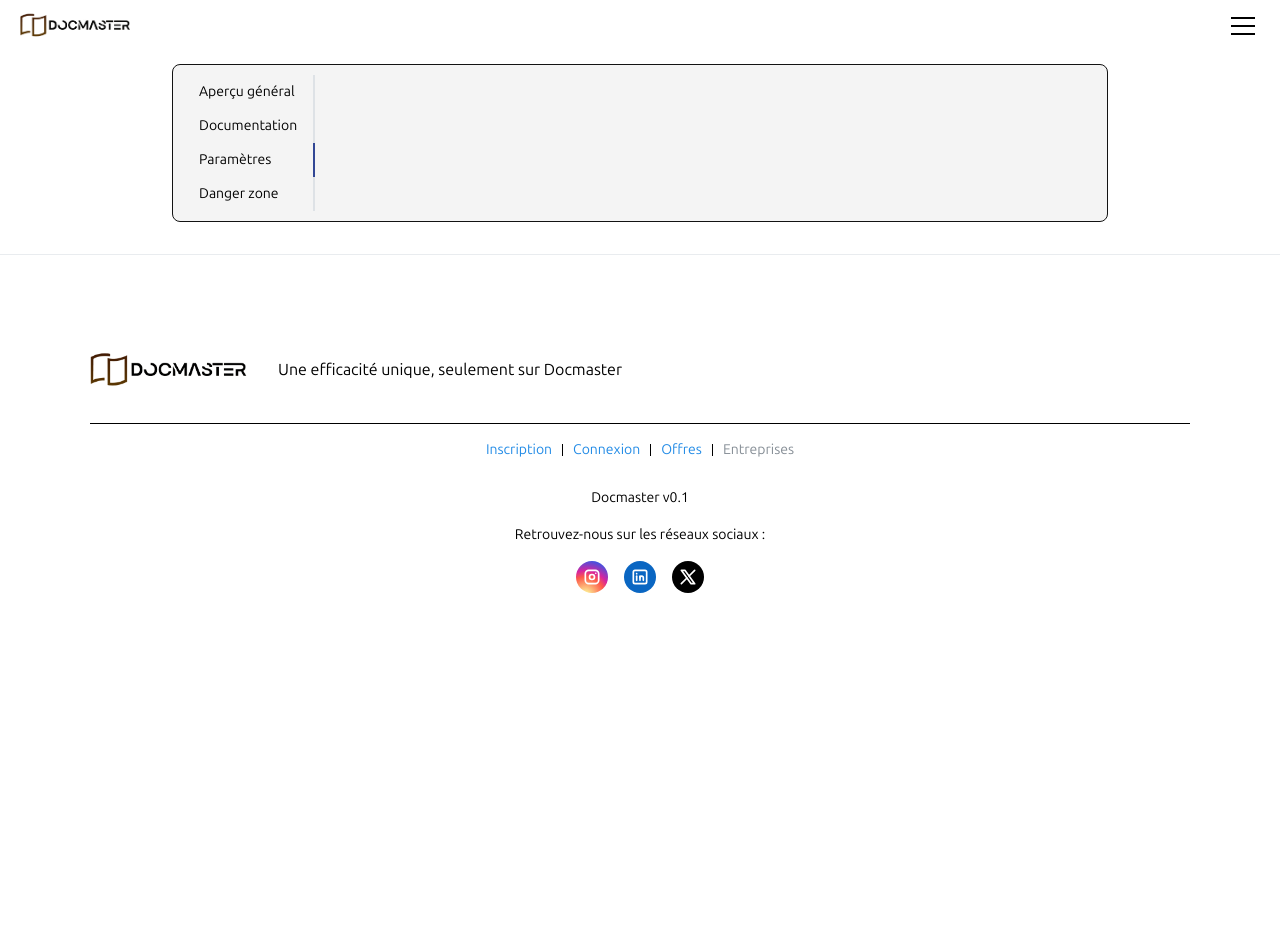
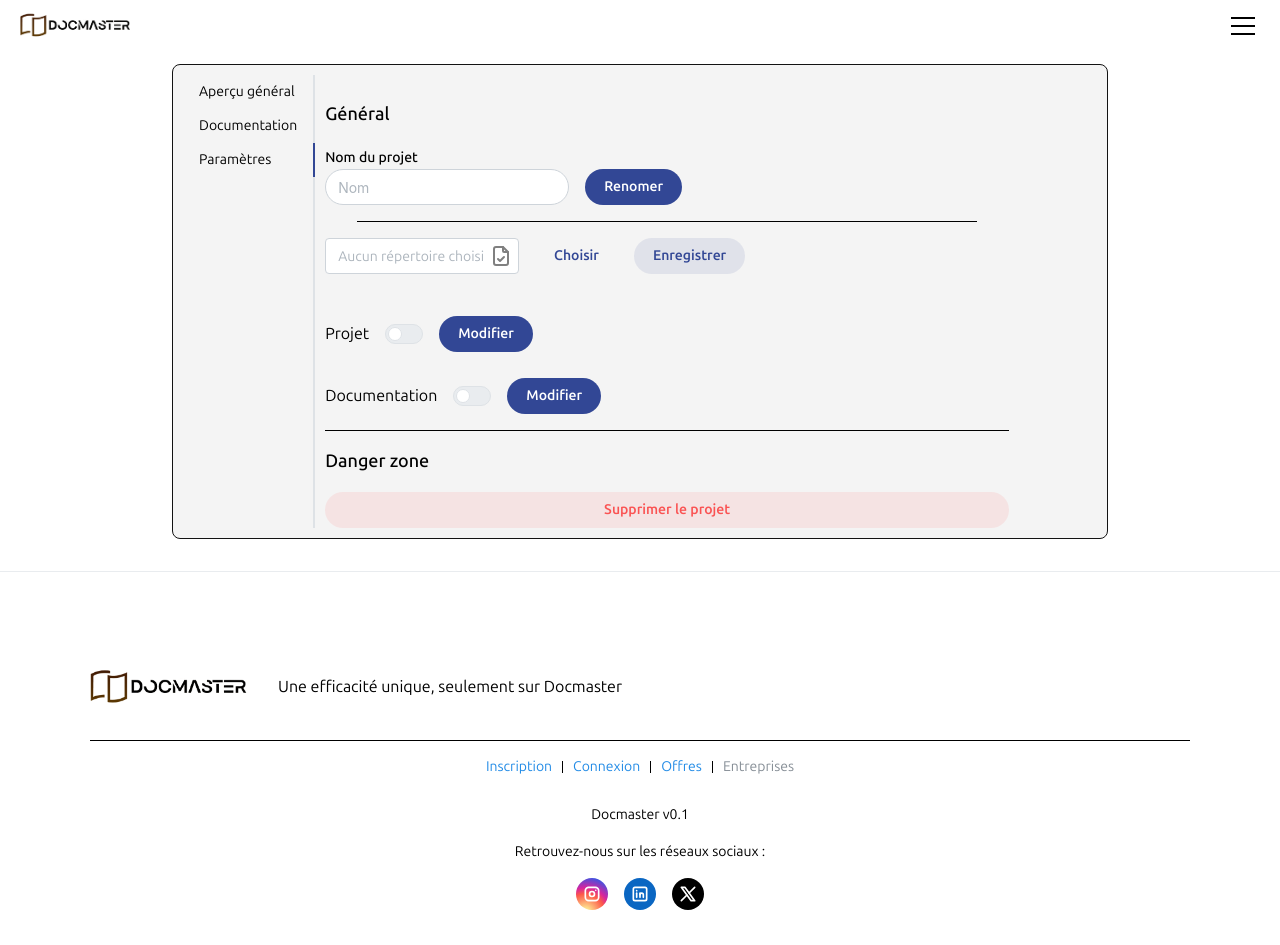
Before and after one commit to laliane667/Docmaster, a React (Vite) app: page /projectcreate in a window 1280 px wide. Both pictures are taken after a click on the tab "Paramètres". Before the commit the page ends 800 px from the top, so only its background shows below. Built offline with nearby package versions, Linux system fonts and the light colour scheme.

Commit message:
Project Edit

```diff
--- a/src/routes/AppShell.jsx
+++ b/src/routes/AppShell.jsx
@@ -101,14 +101,14 @@ export default function AppShell({ onThemeChange }) {
 
   const tabs = [
     //{ link: "/", label: "Page d'acceuil", icon: IconHome },
-    { link: "projectcreate", label: "Nouveau", icon: IconSquarePlus, variant: "outline" },
+    //{ link: "projectcreate", label: "Nouveau", icon: IconSquarePlus, variant: "outline" },
     { link: "projects", label: "Mes projets", icon: IconList },
     //{ link: "parameters", label: "Paramètres", icon: IconSettings },
     //{ link: "explore", label: "Explore", icon: IconList },
     //{ link: "plans", label: "Plans", icon: IconList },
   ]
   const doctabs = [
-    { link: "servers", label: "Mes servers", icon: IconServer2 },
+    //{ link: "servers", label: "Mes servers", icon: IconServer2 },
     { link: "offers", label: "Mes documentations", icon: IconVocabulary },
   ]
 
@@ -237,11 +237,12 @@ export default function AppShell({ onThemeChange }) {
                       radius="sm"
                       p="sm"
                       h="auto"
+                      mt="sm"
                     >
                       {tab.label}
                     </Button>
                   ))}
-                  <Divider size="sm" my="lg" color="dark" />
+                  <Divider size="sm" mb="lg" color="dark" />
 
                   <Stack gap={2}>
                     {tabs.map((tab) => (
@@ -260,12 +261,12 @@ export default function AppShell({ onThemeChange }) {
                         radius="sm"
                         p="sm"
                         h="auto"
-                        mb="sm"
+                        mt="sm"
                       >
                         {tab.label}
                       </Button>
                     ))}
-                    <Divider size="sm" my="lg" color="dark" />
+                    <Divider size="sm" mb="lg" color="dark" />
 
                   </Stack>
 
--- a/src/routes/ProjectEditCreate.jsx
+++ b/src/routes/ProjectEditCreate.jsx
@@ -2,7 +2,7 @@ import React from "react";
 import { useEffect, useState } from "react"
 
 import { Card, Title, rem, Divider, Center, Image, Badge } from "@mantine/core";
-import { TextInput, Text, Paper, Group, Button, Textarea, Stack, Flex, Box, FileInput, NumberInput, Modal } from "@mantine/core"
+import { TextInput, Text, Paper, Group, Button, Switch, Stack, Flex, Box, FileInput, NumberInput, Modal } from "@mantine/core"
 import { IconFileCheck, IconFileUpload, IconEdit, IconCalendar, IconTrendingUp, IconVocabulary, IconListNumbers } from "@tabler/icons-react";
 
 import { DatePickerInput } from "@mantine/dates"
@@ -30,6 +30,9 @@ export async function loaderCreateEditProject(params) {
   return { project, projectId: params && params.id }
 }
 export default function ProjectEditCreate() {
+  const [projectSwitch, setProjectSwitch] = useState(false);
+  const [documentationSwitch, setDocumentationSwitch] = useState(false);
+
   const fileInputRef = useRef(null);
   const handleChooseClick = () => {
     fileInputRef.current.click();
@@ -201,14 +204,12 @@ export default function ProjectEditCreate() {
               <Tabs.Tab value="general">Aperçu général</Tabs.Tab>
               <Tabs.Tab value="documentation">Documentation</Tabs.Tab>
               <Tabs.Tab value="settings">Paramètres</Tabs.Tab>
-              <Tabs.Tab value="danger">Danger zone</Tabs.Tab>
             </Tabs.List>
           ) : (
             <Tabs.List>
               <Tabs.Tab value="general">Aperçu général</Tabs.Tab>
               <Tabs.Tab value="documentation">Documentation</Tabs.Tab>
               <Tabs.Tab value="settings">Paramètres</Tabs.Tab>
-              <Tabs.Tab value="danger">Danger zone</Tabs.Tab>
             </Tabs.List>
           )}
 
@@ -217,34 +218,86 @@ export default function ProjectEditCreate() {
             {projectNotFound ? (
               <Text>Projet non trouvé</Text>
             ) : (
+              <Text>
+                OKOK
+              </Text>
+            )}
+          </Tabs.Panel>
+
+          <Tabs.Panel value="settings">
+            <input style={{ opacity: '0', height: '0', width: "0" }} ref={fileInputRef} directory="" webkitdirectory="" type="file" />
+            <Stack maw={isLargeScreen ? "100%" : "55vw"} px="xs">
+              <Text size="lg" fw={500}>
+                Général
+              </Text>
               <form onSubmit={form.onSubmit(() => handleSubmit())}>
-                <Text size="lg" fw={500}>
-                  {editing ? "Modifier le projet" : "Créer un projet"}
-                </Text>
-                <Stack mt="sm" gap="xs">
+                <Stack>
+                  <Group align="flex-end">
                     <TextInput
-                    label="Nom"
+                      label="Nom du projet"
                       placeholder="Nom"
                       value={form.values.name}
                       onChange={(event) => form.setFieldValue("name", event.currentTarget.value)}
                       error={form.errors.name}
                     />
-                  <Textarea
-                    label="Description"
-                    placeholder="Description"
-                    value={form.values.description}
-                    onChange={(event) => form.setFieldValue("description", event.currentTarget.value)}
-                    error={form.errors.description}
-                    autosize
-                    minRows={3}
+                    <Button>Renomer</Button>
+
+                  </Group>
+
+                </Stack>
+
+
+              </form>
+              <Divider mx="xl" fw="xs" />
+
+              <Group wrap={isLargeScreen ? "nowrap" : "wrap"}>
+                <FileInput
+
+                  placeholder="Aucun répertoire choisi"
+                  //value={selectedFile || undefined}
+                  onClick={handleChooseClick}
+                  //onChange={handleChooseClick}
+                  rightSection={true && <IconFileCheck color="grey" />}
+                  error={null}
+                //disabled={!selectedFile ? false : report ? (report.shared ? true : false) : false}
                 />
 
+                <Button variant="subtle" onClick={handleChooseClick}>
+                  Choisir
+                </Button>
+                <Button variant="light" onClick={handleUpload}>
+                  Enregistrer
+                </Button>
+              </Group>
+              <pre>{content}</pre>
+              <Group mt="xs">
+                <Text>Projet</Text>
+                <Switch checked={projectSwitch} onChange={(event) => setProjectSwitch(event.currentTarget.checked)} />
+                <Button onClick={() => { /* ... code pour gérer le clic sur le bouton "Modifier" ... */ }}>Modifier</Button>
+              </Group>
+              <Group mt="xs">
+                <Text>Documentation</Text>
+                <Switch checked={documentationSwitch} onChange={(event) => setDocumentationSwitch(event.currentTarget.checked)} />
+                <Button onClick={() => { /* ... code pour gérer le clic sur le bouton "Modifier" ... */ }}>Modifier</Button>
+              </Group>
+
+
+              <Divider />
+              <Text size="lg" fw={500}>
+                Danger zone
+              </Text>
+              <Button color="red" variant="light" onClick={() => setOpenDeleteModal(true)}>
+                Supprimer le projet
+              </Button>
             </Stack>
-                <Group justify="space-between" mt="xl">
-                  <Button onClick={() => handleCancel()}>Annuler</Button>
-                  <Button type="submit">{editing ? "Modifier" : "Créer"}</Button>
-                </Group>
-                <Group justify="space-between" mt="xl">
+
+
+
+          </Tabs.Panel>
+        </Tabs>
+
+
+      </Paper>
       <Modal
         opened={openDeleteModal}
         onClose={() => setOpenDeleteModal(false)}
@@ -262,49 +315,7 @@ export default function ProjectEditCreate() {
           </Button>
         </Group>
       </Modal>
+    </Stack>
 
-                </Group>
-              </form>
-            )}
-          </Tabs.Panel>
-
-          <Tabs.Panel value="settings" pt="xs">
-            {/* Contenu de l'onglet "Paramètres" */}
-          </Tabs.Panel>
-
-          <Tabs.Panel value="danger" pt="xs">
-
-            <input style={{ opacity: '0', height: '0', width: "0" }} ref={fileInputRef} directory="" webkitdirectory="" type="file" />
-            <Stack maw={isLargeScreen ? "100%" : "55vw"} px="xs">
-              <FileInput
-
-                placeholder="Aucun répertoire choisi"
-                //value={selectedFile || undefined}
-                onClick={handleChooseClick}
-                //onChange={handleChooseClick}
-                rightSection={true && <IconFileCheck color="grey" />}
-                error={null}
-              //disabled={!selectedFile ? false : report ? (report.shared ? true : false) : false}
-              />
-              <Group wrap="nowrap">
-                <Button variant="subtle" p="0" onClick={handleChooseClick}>
-                  Choisir
-                </Button>
-                <Button variant="subtle" p="0" onClick={handleUpload}>
-                  Enregistrer
-                </Button>
-              </Group>
-              <Button color="red" variant="light" onClick={() => setOpenDeleteModal(true)}>
-                Supprimer le projet
-              </Button>
-            </Stack>
-            <pre>{content}</pre>
-
-          </Tabs.Panel>
-        </Tabs>
-
-
-      </Paper>
-    </Stack>
   )
 }
```
Also changed, not shown: 1 other file (tests, documents, lock files or other folders). Lines whose indentation alone changed are shown as unchanged.
